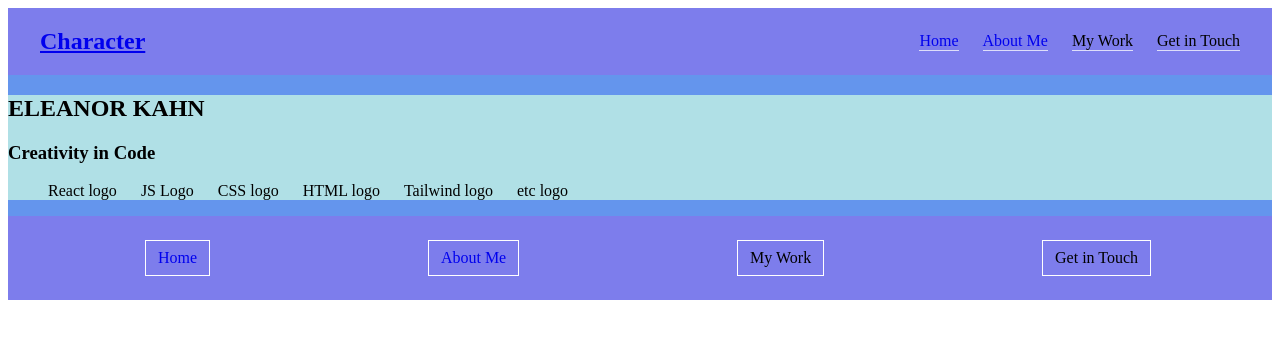
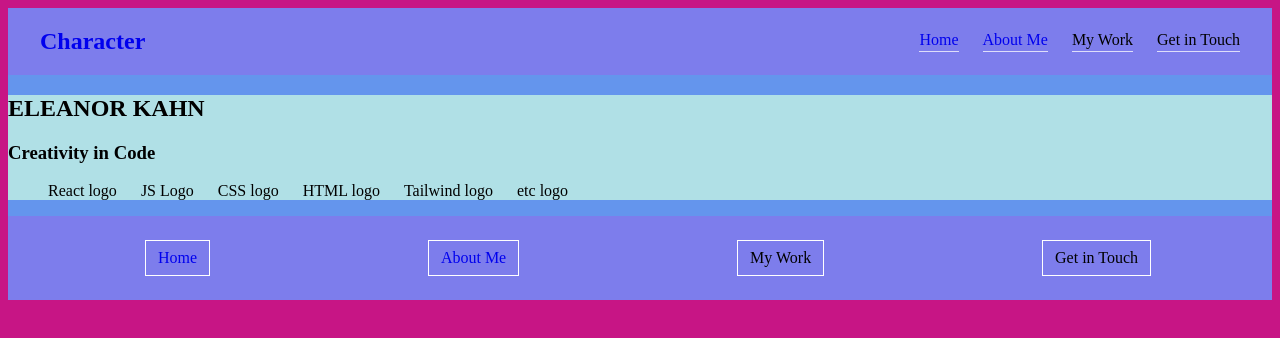
Before and after one commit to EleanorKahn/WP-Personal-Website, a React (Create React App) app in the folder frontend/: page / in a window 1280 px wide. Shown: the top 338 px of the page. Built offline with nearby package versions, Linux system fonts and the light colour scheme.

Commit message:
tooltip start, body background

```diff
--- a/frontend/src/components/Footer.js
+++ b/frontend/src/components/Footer.js
@@ -11,8 +11,8 @@ const Footer = () => {
                 <li>
                     <NavLink className='nav-link' to="/about">About Me</NavLink>
                 </li>
-                <li>My Work</li>
-                <li>Get in Touch</li>
+                <li className='coming-soon'>My Work</li>
+                <li className='coming-soon'>Get in Touch</li>
             </ul>
         </footer>
     );
--- a/frontend/src/components/Header.js
+++ b/frontend/src/components/Header.js
@@ -6,7 +6,7 @@ const Header = () => {
         <div className="header">
             <nav>
                 <h1>
-                    <NavLink to="/">Character</NavLink>
+                    <NavLink className='nav-link' to="/">Character</NavLink>
                 </h1>
                 <ul className='horizontal'>
                     <li>
@@ -15,8 +15,8 @@ const Header = () => {
                     <li>
                         <NavLink className='nav-link' to="/about">About Me</NavLink>
                     </li>
-                    <li>My Work</li>
-                    <li>Get in Touch</li>
+                    <li className='coming-soon'>My Work</li>
+                    <li className='coming-soon'>Get in Touch</li>
                 </ul>
             </nav>
         </div>
--- a/frontend/src/css/style.css
+++ b/frontend/src/css/style.css
@@ -5,6 +5,26 @@ General styles
 ul {
     list-style: none;
 }
+
+body {
+    background-color: mediumvioletred;
+}
+
+/* Coming soon styles */
+
+/*
+
+.coming-soon span{
+    visibility: hidden;
+    z-index: 1;
+}
+
+.coming-soon:hover,
+.coming-soon:focus {
+    visibility: visible;
+}
+
+*/
 
 .nav-link {
     text-decoration: none;
@@ -44,6 +64,7 @@ Header styles
 
 .header ul li {
     border-bottom: 1px solid rgba(255, 255, 255, .75);
+    padding-bottom: .15rem;
 }
 
 .header ul li:last-child {
```
Also changed, not shown: 1 other file (tests, documents, lock files or other folders).
